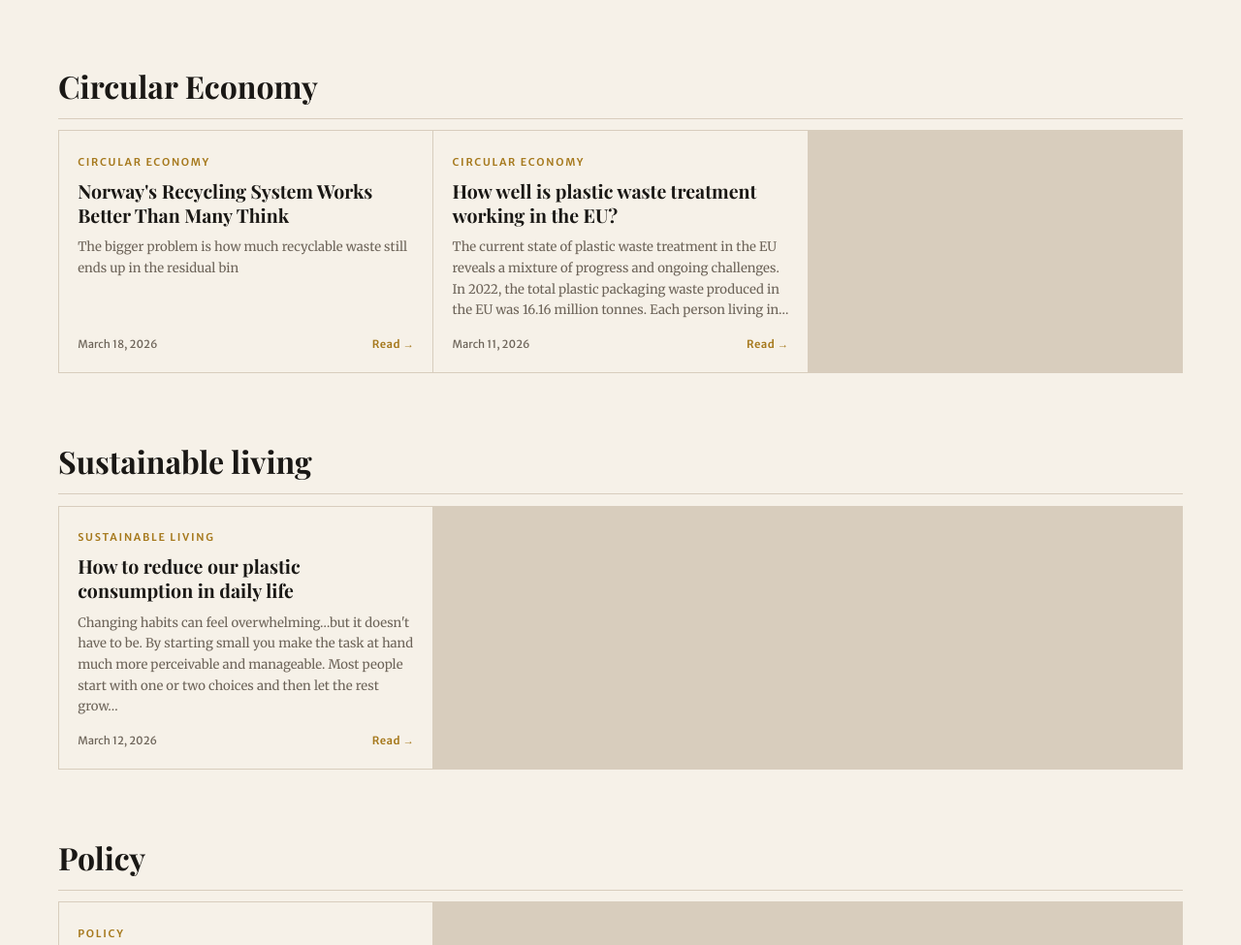
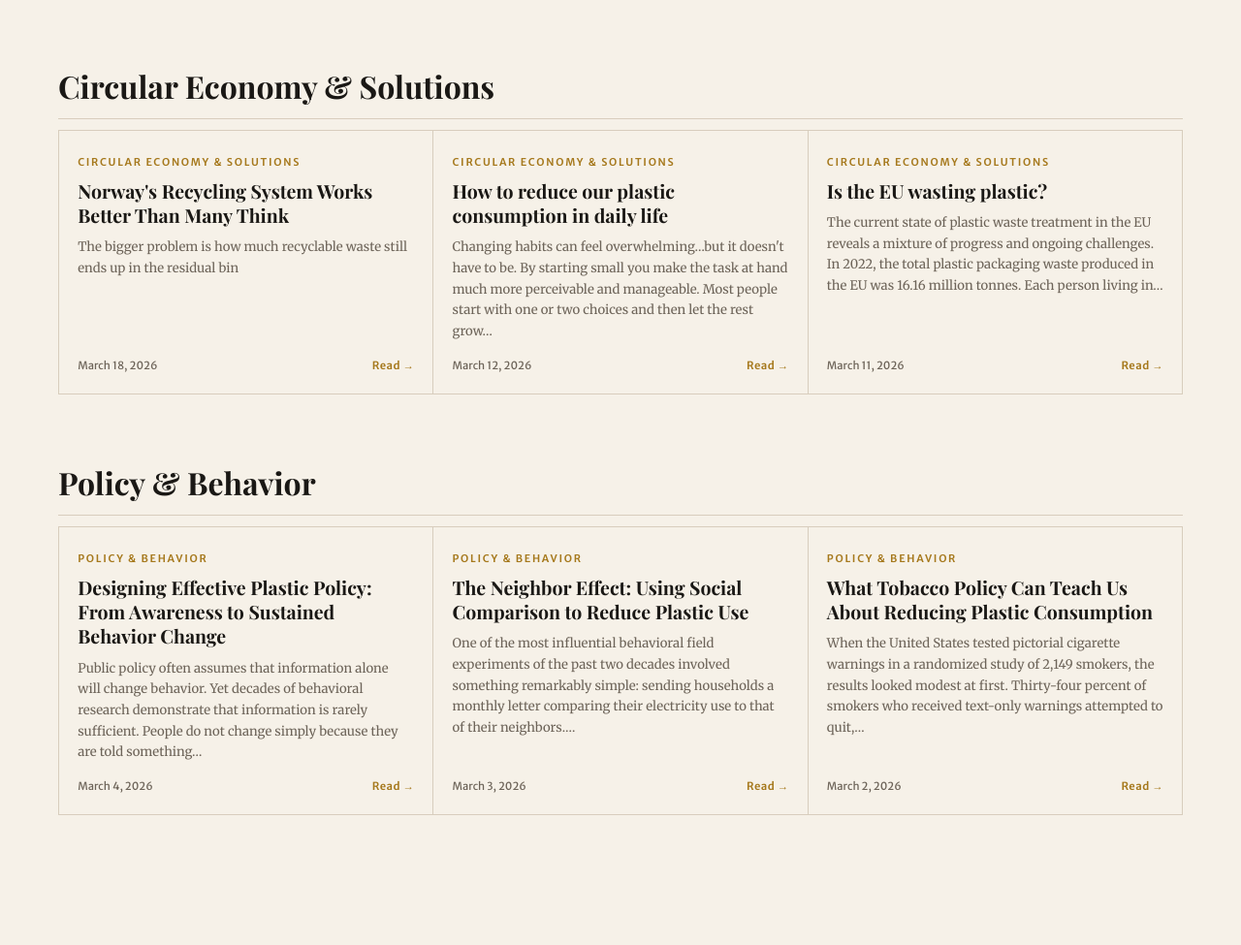
Before and after one commit to csongorszasz/csongorszasz.github.io, a plain HTML site: page plastic/index.html in a window 1280 px wide. Shown: the part 1660-2635 px from the top of the page at 97% size. Drawn offline with nearby package versions, Linux system fonts and the light colour scheme; a web font is replaced by a local one.

Commit message:
recategorize

```diff
--- a/plastic/index.html
+++ b/plastic/index.html
@@ -42,7 +42,7 @@
     </main>
 
         <section id="articles" class="home-articles container">
-            <h2 class="home-articles__heading">Articles</h2>
+            <h2 class="home-articles__heading">ARTICLES</h2>
             <!-- category-groups -->
     <section class="category-section">
       <h2 class="category-section__title">Environment</h2>
@@ -95,10 +95,10 @@
     </section>
 
     <section class="category-section">
-      <h2 class="category-section__title">Circular Economy</h2>
+      <h2 class="category-section__title">Circular Economy & Solutions</h2>
       <div class="tile-grid">
         <a href="articles/norway-waste-system.html" class="tile">
-            <span class="tile__category">Circular Economy</span>
+            <span class="tile__category">Circular Economy & Solutions</span>
             <h2 class="tile__headline">Norway's Recycling System Works Better Than Many Think</h2>
             <p class="tile__excerpt">The bigger problem is how much recyclable waste still ends up in the residual bin</p>
             <div class="tile__meta">
@@ -107,9 +107,19 @@
             </div>
         </a>
 
+        <a href="articles/daily-life-reduce-plastic.html" class="tile">
+            <span class="tile__category">Circular Economy & Solutions</span>
+            <h2 class="tile__headline">How to reduce our plastic consumption in daily life</h2>
+            <p class="tile__excerpt">Changing habits can feel overwhelming…but it doesn't have to be. By starting small you make the task at hand much more perceivable and manageable. Most people start with one or two choices and then let the rest grow…</p>
+            <div class="tile__meta">
+                <span class="tile__date">March 12, 2026</span>
+                <span class="tile__read-more">Read →</span>
+            </div>
+        </a>
+
         <a href="articles/plastic-waste-treatment-eu.html" class="tile">
-            <span class="tile__category">Circular Economy</span>
-            <h2 class="tile__headline">How well is plastic waste treatment working in the EU?</h2>
+            <span class="tile__category">Circular Economy & Solutions</span>
+            <h2 class="tile__headline">Is the EU wasting plastic?</h2>
             <p class="tile__excerpt">The current state of plastic waste treatment in the EU reveals a mixture of progress and ongoing challenges. In 2022, the total plastic packaging waste produced in the EU was 16.16 million tonnes. Each person living in…</p>
             <div class="tile__meta">
                 <span class="tile__date">March 11, 2026</span>
@@ -120,25 +130,10 @@
     </section>
 
     <section class="category-section">
-      <h2 class="category-section__title">Sustainable living</h2>
-      <div class="tile-grid">
-        <a href="articles/daily-life-reduce-plastic.html" class="tile">
-            <span class="tile__category">Sustainable living</span>
-            <h2 class="tile__headline">How to reduce our plastic consumption in daily life</h2>
-            <p class="tile__excerpt">Changing habits can feel overwhelming…but it doesn't have to be. By starting small you make the task at hand much more perceivable and manageable. Most people start with one or two choices and then let the rest grow…</p>
-            <div class="tile__meta">
-                <span class="tile__date">March 12, 2026</span>
-                <span class="tile__read-more">Read →</span>
-            </div>
-        </a>
-      </div>
-    </section>
-
-    <section class="category-section">
-      <h2 class="category-section__title">Policy</h2>
+      <h2 class="category-section__title">Policy & Behavior</h2>
       <div class="tile-grid">
         <a href="articles/plastic-policy.html" class="tile">
-            <span class="tile__category">Policy</span>
+            <span class="tile__category">Policy & Behavior</span>
             <h2 class="tile__headline">Designing Effective Plastic Policy: From Awareness to Sustained Behavior Change</h2>
             <p class="tile__excerpt">Public policy often assumes that information alone will change behavior. Yet decades of behavioral research demonstrate that information is rarely sufficient. People do not change simply because they are told something…</p>
             <div class="tile__meta">
@@ -146,14 +141,9 @@
                 <span class="tile__read-more">Read →</span>
             </div>
         </a>
-      </div>
-    </section>
 
-    <section class="category-section">
-      <h2 class="category-section__title">Behavioral policy</h2>
-      <div class="tile-grid">
         <a href="articles/neighbor-effect.html" class="tile">
-            <span class="tile__category">Behavioral policy</span>
+            <span class="tile__category">Policy & Behavior</span>
             <h2 class="tile__headline">The Neighbor Effect: Using Social Comparison to Reduce Plastic Use</h2>
             <p class="tile__excerpt">One of the most influential behavioral field experiments of the past two decades involved something remarkably simple: sending households a monthly letter comparing their electricity use to that of their neighbors.…</p>
             <div class="tile__meta">
@@ -163,7 +153,7 @@
         </a>
 
         <a href="articles/tobacco-plastic.html" class="tile">
-            <span class="tile__category">Behavioral policy</span>
+            <span class="tile__category">Policy & Behavior</span>
             <h2 class="tile__headline">What Tobacco Policy Can Teach Us About Reducing Plastic Consumption</h2>
             <p class="tile__excerpt">When the United States tested pictorial cigarette warnings in a randomized study of 2,149 smokers, the results looked modest at first. Thirty-four percent of smokers who received text-only warnings attempted to quit,…</p>
             <div class="tile__meta">
```
Also changed, not shown: plastic/articles/daily-life-reduce-plastic.html (+1 -1 lines), plastic/articles/neighbor-effect.html (+1 -1 lines), plastic/articles/norway-waste-system.html (+1 -1 lines), plastic/articles/plastic-policy.html (+1 -1 lines), plastic/articles/plastic-waste-treatment-eu.html (+3 -3 lines), plastic/articles/src/daily-life-reduce-plastic.html (+1 -1 lines), plastic/articles/src/neighbor-effect.html (+1 -1 lines), plastic/articles/src/norway-waste-system.html (+1 -1 lines), plastic/articles/src/plastic-policy.html (+1 -1 lines), plastic/articles/src/plastic-waste-treatment-eu.html (+2 -2 lines), plastic/articles/src/tobacco-plastic.html (+1 -1 lines), plastic/articles/tobacco-plastic.html (+1 -1 lines).
